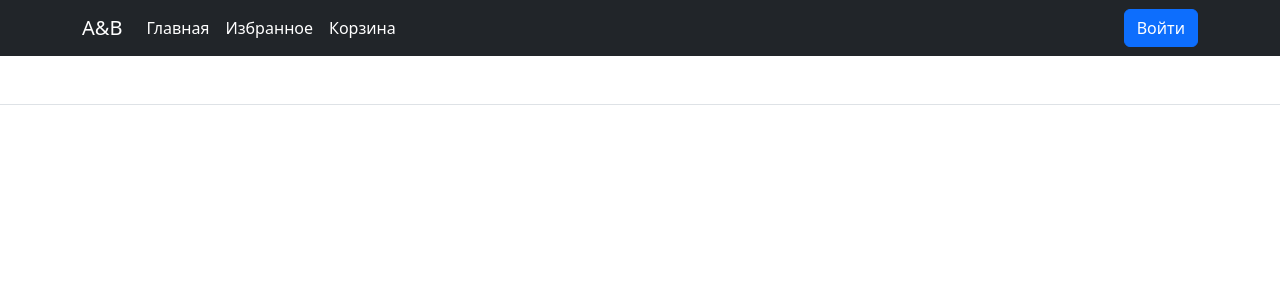
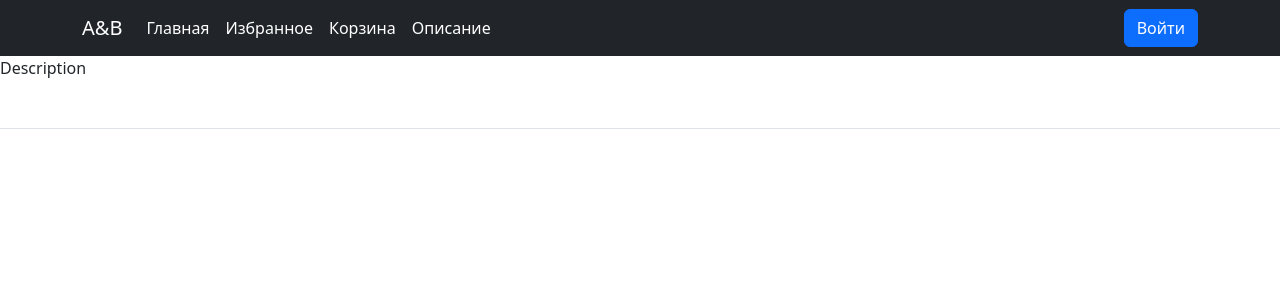
Before and after one commit to HolodN/React25, a React (Create React App) app: page /description in a window 1280 px wide. Shown: the top 300 px of the page. Built offline with nearby package versions, Linux system fonts and the light colour scheme; no server answers.

Commit message:
По состоянию на конец практики урока 12

```diff
--- a/src/App.jsx
+++ b/src/App.jsx
@@ -7,6 +7,8 @@ import "./App.css"
 import {Route, Routes, BrowserRouter as Router} from "react-router-dom";
 import {useEffect, useState} from "react";
 import axios from "axios";
+import Description from "./components/Description";
+import Basket from "./components/basket/Basket";
 
 
 function App() {
@@ -40,6 +42,8 @@ function App() {
                 <Routes>
                         <Route path="/favorites" element={<Favorites />}></Route>
                         <Route path="/" element={<Home item={tyrs}/>}></Route>
+                        <Route path="/cart" element={<Basket />}></Route>
+                        <Route path="/description" element={<Description />}></Route>
                 </Routes>
               <Footer/>
         </Router>
--- /dev/null
+++ b/src/components/Description.jsx
@@ -0,0 +1,11 @@
+import React from 'react';
+
+const Description = () => {
+    return (
+        <div>
+            Description
+        </div>
+    );
+};
+
+export default Description;
--- a/src/components/Header.jsx
+++ b/src/components/Header.jsx
@@ -18,6 +18,7 @@ const Header = () => {
             <Nav.Link><Link to={'/'}>Главная</Link></Nav.Link>
               <Nav.Link><Link to={'/favorites'}>Избранное</Link></Nav.Link>
               <Nav.Link><Link to={'/cart'}>Корзина</Link></Nav.Link>
+              <Nav.Link><Link to={'/description'}>Описание</Link></Nav.Link>
           </Nav>
           <Nav>
             <Button variant="primary">
--- /dev/null
+++ b/src/components/basket/Basket.jsx
@@ -0,0 +1,11 @@
+import React from 'react';
+
+const Basket = () => {
+    return (
+        <div>
+            Basket
+        </div>
+    );
+};
+
+export default Basket;
```
